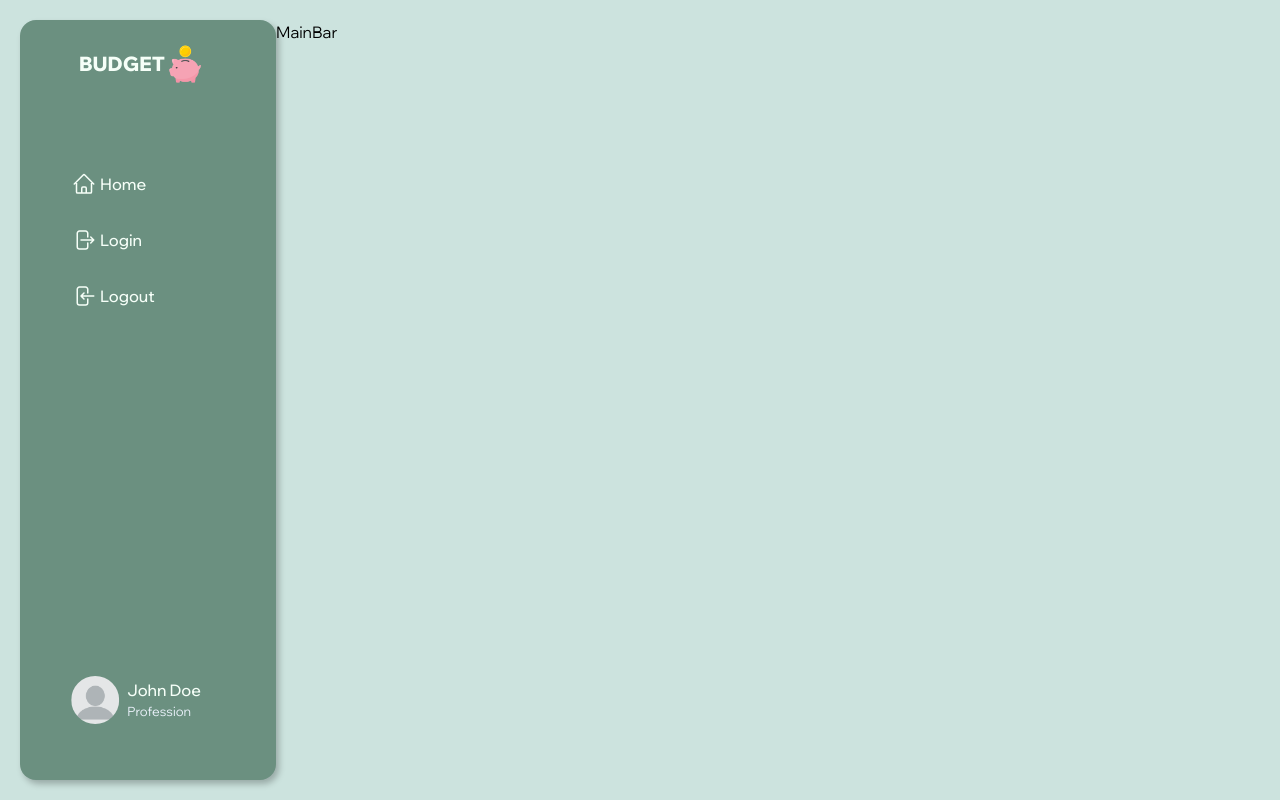
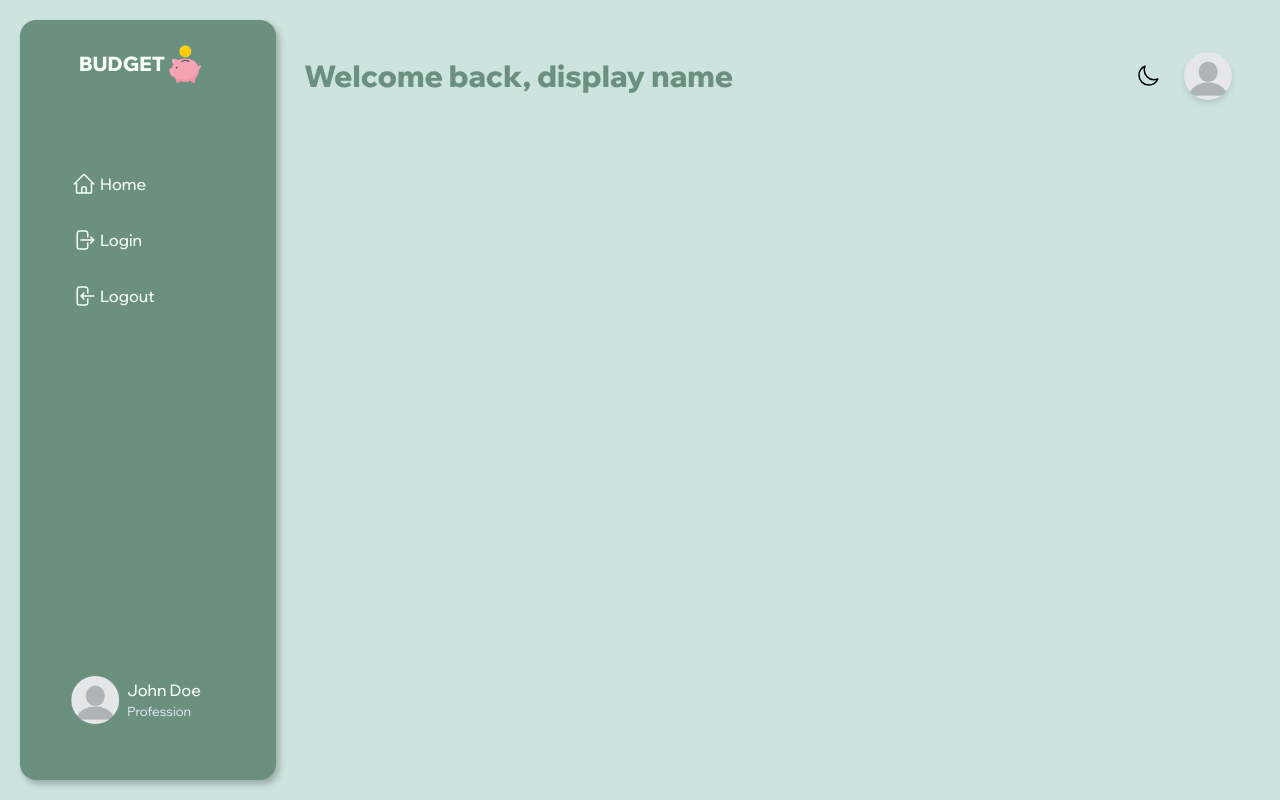
Before and after one commit to AnitaIkediashi/budget-app, a React (Create React App) app: page /dashboard in a window 1280 px wide. Built offline with nearby package versions, Linux system fonts and the light colour scheme.

Commit message:
added theme and greeting component

```diff
--- /dev/null
+++ b/src/components/dashboard/Greeting.jsx
@@ -0,0 +1,11 @@
+import React from "react";
+
+const Greeting = () => {
+  return (
+    <h1 className="font-extrabold xl:text-3xl md:text-2xl text-xl text-[#6B9080]  ">
+      Welcome back, display name
+    </h1>
+  );
+};
+
+export default Greeting;
--- a/src/components/dashboard/MainBar.jsx
+++ b/src/components/dashboard/MainBar.jsx
@@ -1,7 +1,18 @@
 import React from "react";
+import Greeting from "./Greeting";
+import Theme from "./Theme";
 
 const MainBar = () => {
-  return <div>MainBar</div>;
+  return (
+    <>
+      <section className="h-full overflow-y-scroll overflow-x-hidden hide-scroll px-7">
+        <div className="flex items-center justify-between mt-8">
+          <Greeting />
+          <Theme />
+        </div>
+      </section>
+    </>
+  );
 };
 
 export default MainBar;
--- /dev/null
+++ b/src/components/dashboard/Theme.jsx
@@ -0,0 +1,14 @@
+import { MoonIcon } from "@heroicons/react/24/outline";
+import React from "react";
+import Avtr from '../../assets/images/blank-profile.png'
+
+const Theme = () => {
+  return (
+    <div className="flex items-center gap-6">
+      <MoonIcon className="w-6" />
+      <img src={Avtr} alt="blank profile pic" className="w-12 rounded-full drop-shadow-md" />
+    </div>
+  );
+};
+
+export default Theme;
--- a/src/index.css
+++ b/src/index.css
@@ -73,7 +73,10 @@ body {
   -webkit-text-fill-color: transparent;
 }
 
-
+.hide-scroll::-webkit-scrollbar {
+  display: none;
+  scroll-behavior: smooth;
+}
 
 @tailwind base;
 @tailwind components;
```
